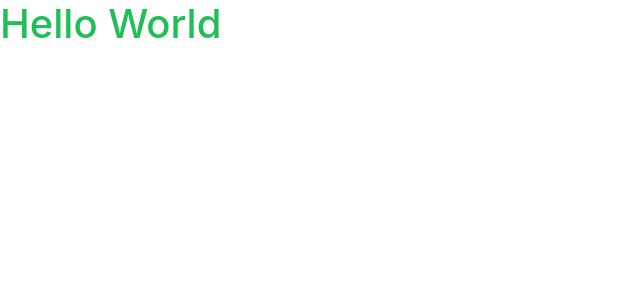
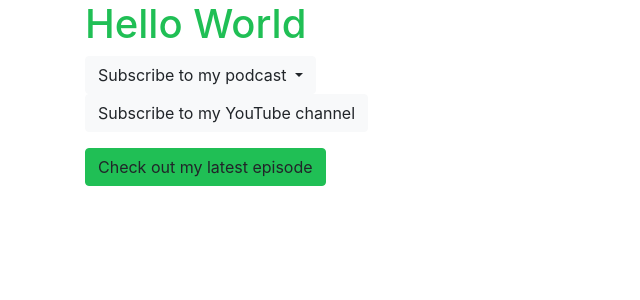
Before and after one commit to pglevy/bootstrap-boilerplate, a Jekyll site: the page built from index.md, in a window 1280 px wide. Shown: the top 300 px of the page, without its empty margins (0-640 px from the left). Built offline with Jekyll 4.4.1, drawn with Linux system fonts in a browser that asks for light colours; our own code applies the rules of GitHub Pages for plain Markdown files.

Commit message:
Update default.html

```diff
--- a/_layouts/default.html
+++ b/_layouts/default.html
@@ -11,6 +11,21 @@
     <title>Hello, world!</title>
   </head>
   <body>
+    <div class="container">
     {{content}}
+
+    {% for thing in site.things %}
+      {{ thing }}
+    {% endfor %}
+
+    <a class="btn btn-primary" href="#">Check out my latest episode</a>
+
+  </container>
+    <!-- Optional JavaScript -->
+    <!-- jQuery first, then Popper.js, then Bootstrap JS -->
+    <script src="https://code.jquery.com/jquery-3.5.1.slim.min.js" integrity="sha384-DfXdz2htPH0lsSSs5nCTpuj/zy4C+OGpamoFVy38MVBnE+IbbVYUew+OrCXaRkfj" crossorigin="anonymous"></script>
+    <!-- using "bundle" version from Bootstrap source -->
+    <script src="assets/bs/js/bootstrap.bundle.min.js"></script>
+
   </body>
 </html>
```
